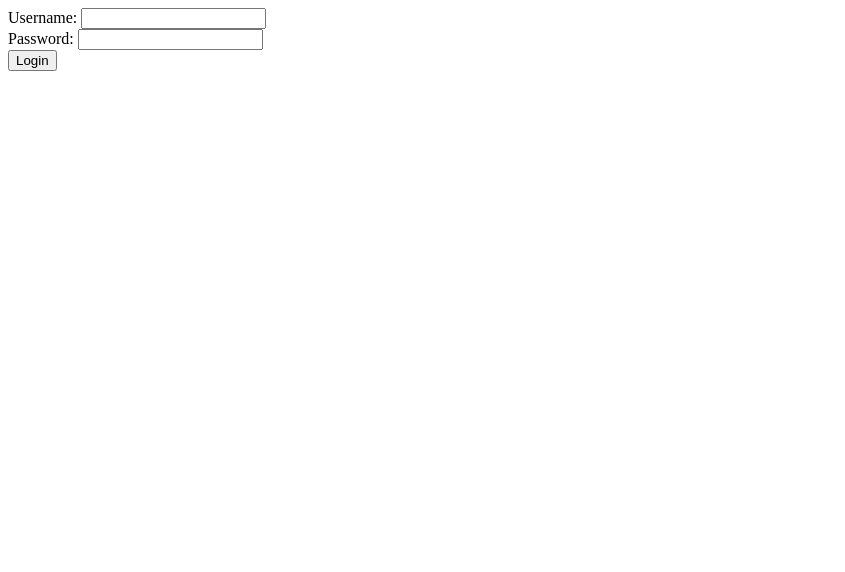
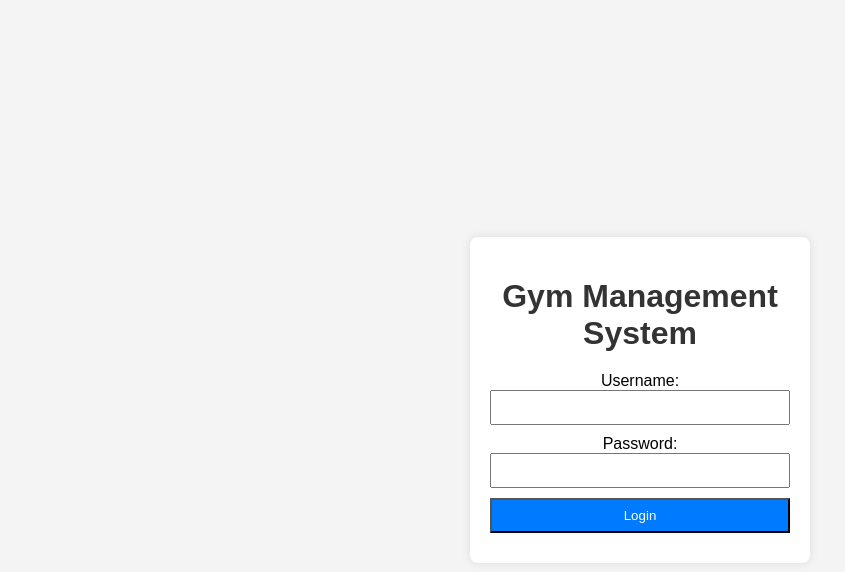
Before and after one commit to almasdelic/Gym-M-S, a PHP site: page / in a window 1280 px wide. Shown: the top 572 px of the page, without its empty margins (0-845 px from the left). Run offline with PHP 8.4, Linux system fonts and the light colour scheme.

Commit message:
Update index.php
Adding CSS

```diff
--- a/teretana/index.php
+++ b/teretana/index.php
@@ -58,6 +58,51 @@ if ($_SERVER ['REQUEST_METHOD'] == "POST") {
     <meta charset="UTF-8">
     <meta name="viewport" content="width=device-width, initial-scale=1.0">
     <title>Admin Login</title>
+
+    <style>
+        body {
+            font-family: 'Arial', sans-serif;
+            background-color: #f4f4f4;
+            margin: 0;
+            padding: 0;
+            display: flex;
+            justify-content: center;
+            align-items: center;
+            height: 100vh;
+        }
+
+        form {
+            background-color: #fff;
+            border-radius: 8px;
+            box-shadow: 0 0 10px rgba(0, 0, 0, 0.1);
+            padding: 20px;
+            width: 300px;
+            text-align: center;
+        }
+
+        form input {
+            width: 100%;
+            margin-bottom: 10px;
+            padding: 8px;
+            box-sizing: border-box;
+        }
+
+        form input[type="submit"] {
+            background-color: #007bff;
+            color: #fff;
+            cursor: pointer;
+        }
+
+        form input[type="submit"]:hover {
+            background-color: #0056b3;
+        }
+
+        h1 {
+            text-align: center;
+            color: #333;
+            margin-bottom: 20px;
+        }
+    </style>
 </head>
 <body>
 
@@ -71,6 +116,7 @@ if(isset($_SESSION['error'])) {
 ?>
 
 <form action="" method="post">
+    <h1>Gym Management System</h1>
     Username: <input type="text" name="username"><br>
     Password: <input type="password" name="password"><br>
     <input type="submit" value="Login">
```
